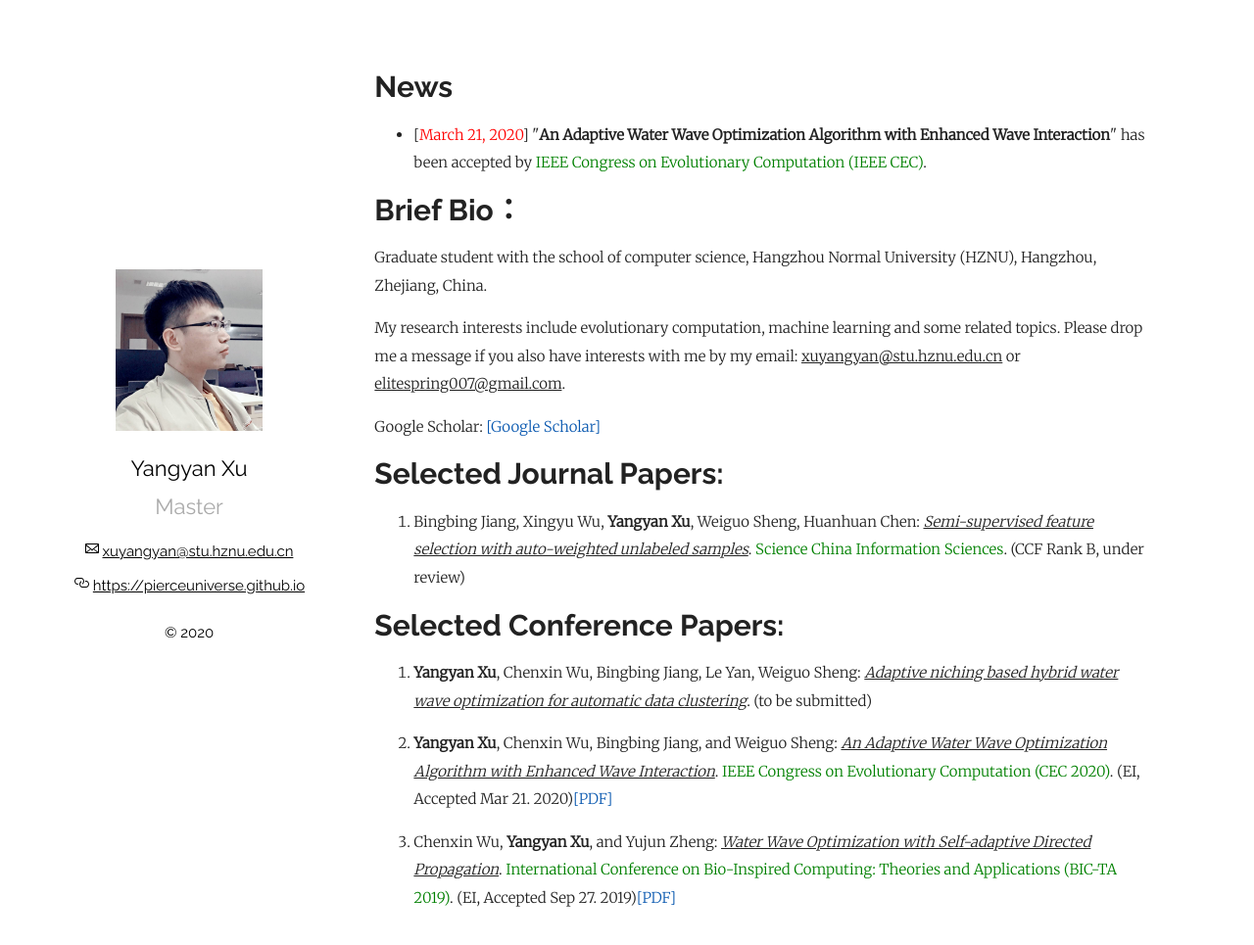
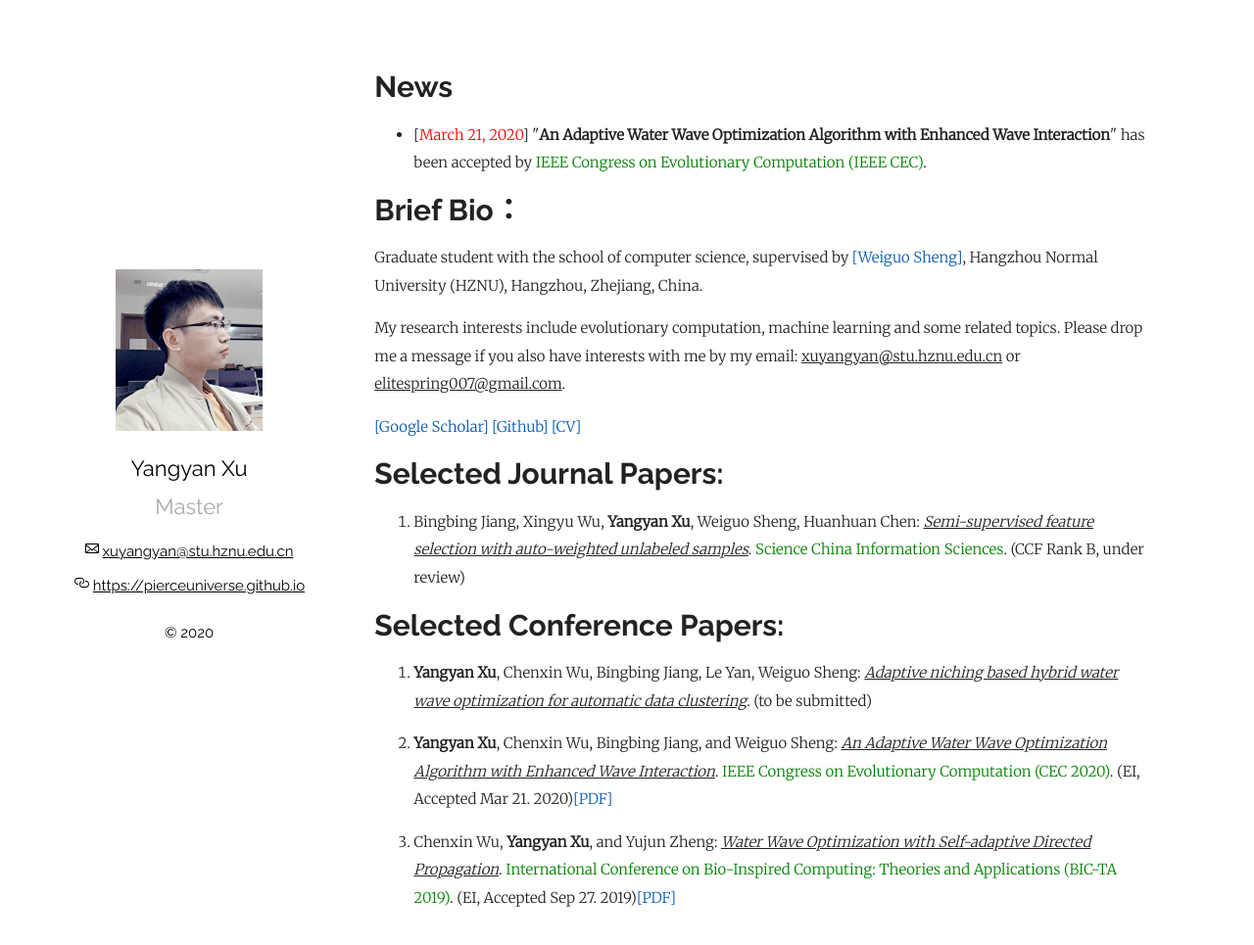
Before and after one commit to PierceUniverse/PierceUniverse.github.io, a Jekyll site: the page built from index.md, in a window 1280 px wide and 1006 px high. Shown: the top 965 px of the window at 98% size. Built offline with Jekyll 4.4.1, drawn with Linux system fonts in a browser that asks for light colours; comment, search, counter and statistics services are not loaded; our own code applies the rules of GitHub Pages for plain Markdown files.

Commit message:
add GitHub

```diff
--- a/index.md
+++ b/index.md
@@ -11,11 +11,11 @@ layout: page
 
 # Brief Bio：
 
-Graduate student with the school of computer science, Hangzhou Normal University (HZNU), Hangzhou, Zhejiang, China.
+Graduate student with the school of computer science, supervised by [[Weiguo Sheng]](https://hise.hznu.edu.cn/c/2017-04-11/1662391.shtml), Hangzhou Normal University (HZNU), Hangzhou, Zhejiang, China.
 
 My research interests include evolutionary computation, machine learning and some related topics. Please drop me a message if you also have interests with me by my email: <u>xuyangyan@stu.hznu.edu.cn</u> or <u>elitespring007@gmail.com</u>.
 
-Google Scholar: [[Google Scholar]](https://scholar.google.com/citations?user=gDJkRzwAAAAJ&hl=zh-CN)
+[[Google Scholar]](https://scholar.google.com/citations?user=gDJkRzwAAAAJ&hl=zh-CN)  [[Github]](https://github.com/PierceUniverse)  [[CV]](https://github.com/PierceUniverse)
 
 # Selected Journal Papers:
 
```
